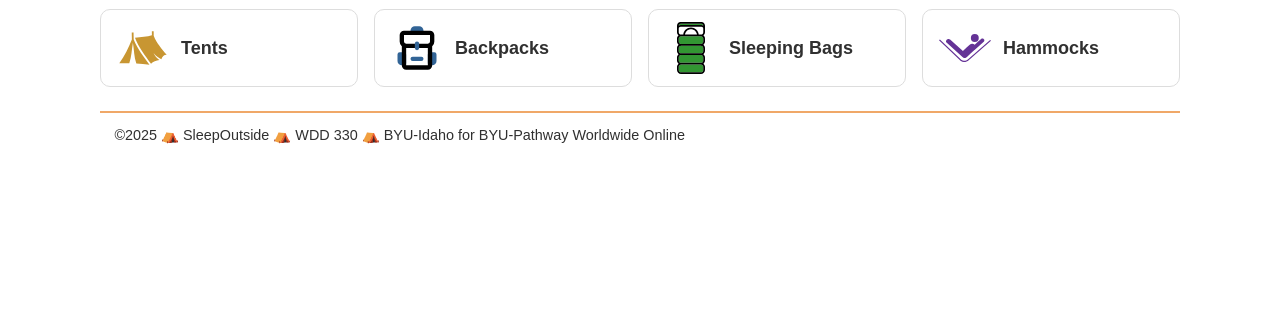
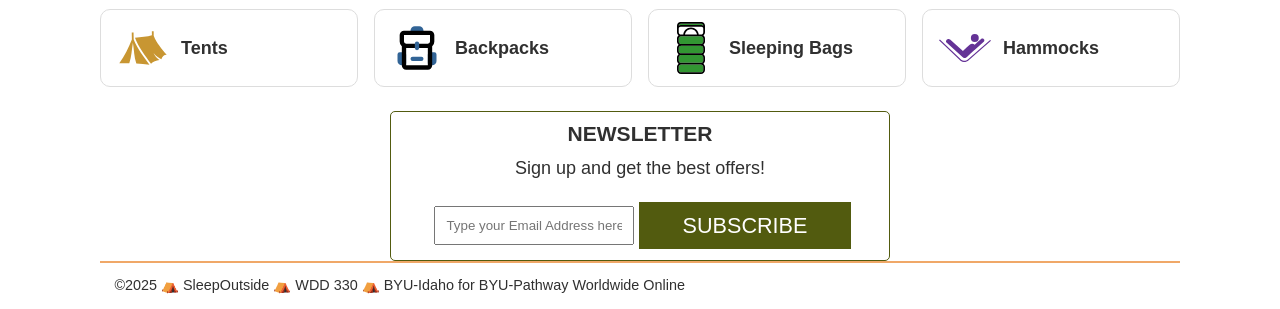
Before and after one commit to trrmann/Sleep-Outside-Team-04-Repository, a website built with Vite: page src/index.html in a window 1280 px wide. Shown: the part 568-877 px from the top of the page. Before the commit the page ends 800 px from the top, so only its background shows below. Built offline with nearby package versions, Linux system fonts and the light colour scheme.

Commit message:
adding newsletter box to main index.html

```diff
--- a/src/css/style.css
+++ b/src/css/style.css
@@ -466,4 +466,35 @@ footer {
   border-radius: 8px;
 }
 
-/* */
+/* Newsletter */
+.newsletter {
+  display: flex;
+  flex-direction: column;
+  align-items: center;
+  gap:10px;
+  border: 0.2px solid var(--secondary-color);
+  padding: 10px;
+  border-radius: 5px;
+  max-width: 500px;
+  margin: auto;
+
+}
+
+.newsletter:hover {
+   transform: scale(1.1);
+}
+
+.newsletter-header{
+  flex:1;
+  text-align: center;
+}
+.newsletter-body {
+  display: flex;
+  flex-direction: row;
+}
+.newsletter-body input{
+
+  width: 200px;
+  padding: 10px;
+  margin: 5px;
+}
--- a/src/index.html
+++ b/src/index.html
@@ -77,6 +77,17 @@
           </a>
         </div>
       </section>
+       <section class="newsletter">
+        <div class="newsletter-header">
+            <h3>NEWSLETTER</h3>
+            <p>Sign up and get the best offers!</p>
+        </div>
+        <div class="newsletter-body">
+            <input type="text" id="email" placeholder="Type your Email Address here">
+            <button id="btn-newsletter">SUBSCRIBE</button>
+        </div>
+
+      </section>
     </main>
     <footer id="main-footer"></footer>
   </body>
```
